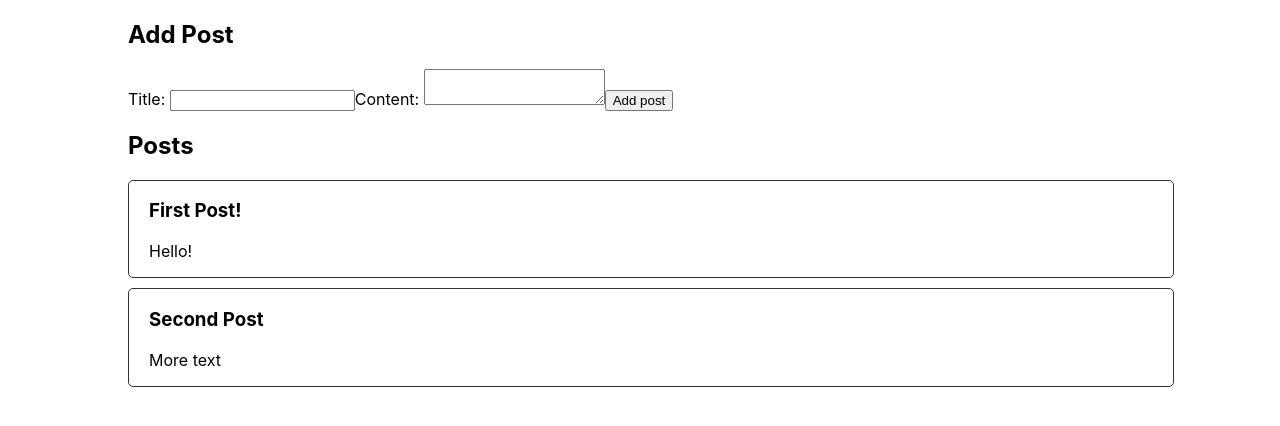
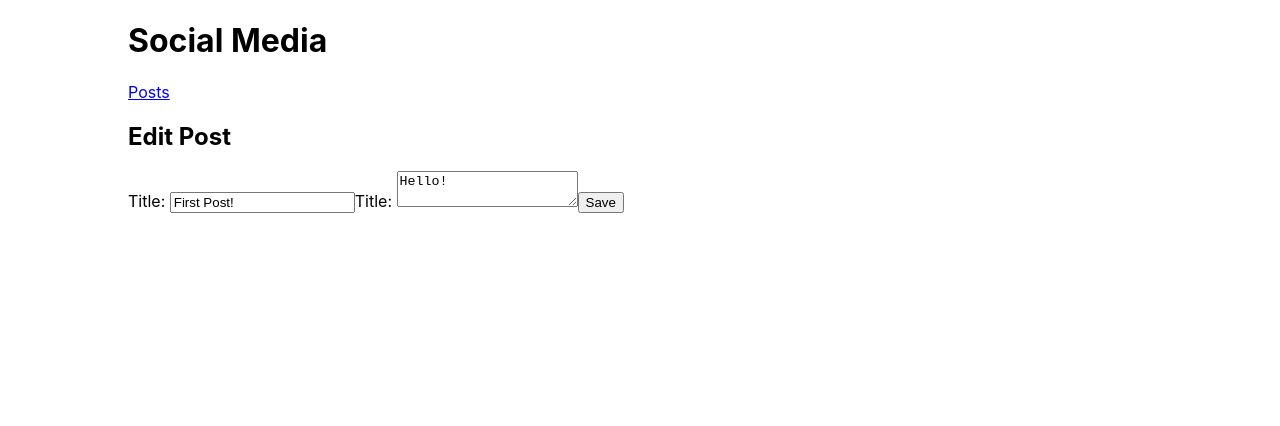
Before and after one commit to jimeista/social-media, a React (Create React App) app: page /edit/1 in a window 1280 px wide. Before the commit this address led to /. Shown: the top 426 px of the page. Built offline with nearby package versions, Linux system fonts and the light colour scheme.

Commit message:
social-media --onPostEdit onViewSinglePost

```diff
--- a/src/App.js
+++ b/src/App.js
@@ -6,8 +6,11 @@ import {
   Redirect,
 } from 'react-router-dom'
 
+import { Navbar } from './app/Navbar'
 import { PostsList } from './features/posts/PostsList'
 import { AddPost } from './features/posts/AddPost'
+import { SinglePost } from './features/posts/SinglePost'
+import { EditPost } from './features/posts/EditPost'
 
 import './App.css'
 
@@ -15,6 +18,7 @@ function App() {
   return (
     <Router>
       <div className='App'>
+        <Navbar />
         <Switch>
           <Route
             exact
@@ -26,6 +30,8 @@ function App() {
               </React.Fragment>
             )}
           />
+          <Route exact path={`/posts/:postId`} component={SinglePost} />
+          <Route exact path={'/edit/:postId'} component={EditPost} />
           <Redirect to='/' />
         </Switch>
       </div>
--- a/src/app/Navbar.js
+++ b/src/app/Navbar.js
@@ -1,9 +1,11 @@
 import React from 'react'
+import { Link } from 'react-router-dom'
 
 export const Navbar = () => {
-
-
-    return <div className="navbar">
-
+  return (
+    <div className='navbar'>
+      <h1>Social Media</h1>
+      <Link to='/'>Posts</Link>
     </div>
+  )
 }
--- a/src/features/posts/AddPost.js
+++ b/src/features/posts/AddPost.js
@@ -1,5 +1,4 @@
 import React, { useState } from 'react'
-import { nanoid } from '@reduxjs/toolkit'
 import { useDispatch } from 'react-redux'
 import { addPost } from './postsSlice'
 
@@ -10,13 +9,7 @@ export const AddPost = () => {
 
   const handleAddPost = (e) => {
     if (title && content) {
-      dispatch(
-        addPost({
-          id: nanoid(),
-          title,
-          content,
-        })
-      )
+      dispatch(addPost(title, content))
     }
   }
 
--- /dev/null
+++ b/src/features/posts/EditPost.js
@@ -0,0 +1,60 @@
+import React, { useState } from 'react'
+import { useSelector, useDispatch } from 'react-redux'
+import { updatePost } from './postsSlice'
+import { useHistory } from 'react-router-dom'
+
+export const EditPost = ({ match }) => {
+  const dispatch = useDispatch()
+  const history = useHistory()
+
+  const { postId } = match.params
+  const post = useSelector((state) =>
+    state.posts.find((post) => post.id === postId)
+  )
+  console.log(post, postId)
+
+  const [title, setTitle] = useState(post.title)
+  const [content, setContent] = useState(post.content)
+
+  const onSave = (e) => {
+    e.preventDefault()
+
+    if (title && content) {
+      dispatch(
+        updatePost({
+          id: post.id,
+          title,
+          content,
+        })
+      )
+      history.push(`/posts/${postId}`)
+    }
+  }
+
+  return (
+    <section>
+      <h1>Edit Post</h1>
+      <form>
+        <label htmlFor='postTitle'>Title: </label>
+        <input
+          type='text'
+          id='postTitle'
+          name='postTitle'
+          value={title}
+          placeholder='edit title name'
+          onChange={(e) => setTitle(e.target.value)}
+        />
+        <label htmlFor='postContent'>Title: </label>
+        <textarea
+          id='postContent'
+          name='postContent'
+          value={content}
+          onChange={(e) => setContent(e.target.value)}
+        />
+        <button type='button' onClick={onSave}>
+          Save
+        </button>
+      </form>
+    </section>
+  )
+}
--- a/src/features/posts/PostsList.js
+++ b/src/features/posts/PostsList.js
@@ -1,15 +1,18 @@
 import React from 'react'
-import { useSelector, useDispatch } from 'react-redux'
+import { useSelector } from 'react-redux'
+import { Link } from 'react-router-dom'
 
 export const PostsList = () => {
-  //   const dispatch = useDispatch()
-  const posts = useSelector((state) => state.posts.posts)
+  const posts = useSelector((state) => state.posts)
 
   const renderPosts = () =>
     posts.map((post) => (
       <article key={post.id}>
         <h3>{post.title}</h3>
         <p>{post.content.substring(0, 100)}</p>
+        <Link to={`/posts/${post.id}`} className='button muted-button'>
+          View Post
+        </Link>
       </article>
     ))
 
--- /dev/null
+++ b/src/features/posts/SinglePost.js
@@ -0,0 +1,28 @@
+import React from 'react'
+import { useSelector } from 'react-redux'
+import { Link } from 'react-router-dom'
+
+export const SinglePost = ({ match }) => {
+  const { postId } = match.params
+  const post = useSelector((state) =>
+    state.posts.find((post) => post.id === postId)
+  )
+
+  if (!post) {
+    return (
+      <section>
+        <h1>No post found</h1>
+      </section>
+    )
+  }
+
+  return (
+    <section>
+      <article>
+        <h1>{post.title}</h1>
+        <p>{post.content}</p>
+      </article>
+      <Link to={`/edit/${post.id}`}>Edit</Link>
+    </section>
+  )
+}
--- a/src/features/posts/postsSlice.js
+++ b/src/features/posts/postsSlice.js
@@ -1,23 +1,38 @@
-import { createSlice } from '@reduxjs/toolkit'
+import { createSlice, nanoid } from '@reduxjs/toolkit'
 
-const initialState = {
-  posts: [
-    { id: '1', title: 'First Post!', content: 'Hello!' },
-    { id: '2', title: 'Second Post', content: 'More text' },
-  ],
-}
+const initialState = [
+  { id: '1', title: 'First Post!', content: 'Hello!' },
+  { id: '2', title: 'Second Post', content: 'More text' },
+]
 
 export const postsSlice = createSlice({
   name: 'posts',
   initialState,
 
   reducers: {
-    addPost: (state, action) => {
-      state.posts.push(action.payload)
+    addPost: {
+      reducer(state, action) {
+        state.push(action.payload)
+      },
+      prepare(title, content) {
+        const id = nanoid()
+        return {
+          payload: {
+            id,
+            title,
+            content,
+          },
+        }
+      },
+    },
+    updatePost: (state, action) => {
+      const { id, title, content } = action.payload
+      const index = state.findIndex((post) => post.id === id)
+      state[index] = { id, title, content }
     },
   },
 })
 
-export const { addPost } = postsSlice.actions
+export const { addPost, updatePost } = postsSlice.actions
 
 export default postsSlice.reducer
```
Also changed, not shown: 1 other file (tests, documents, lock files or other folders).
